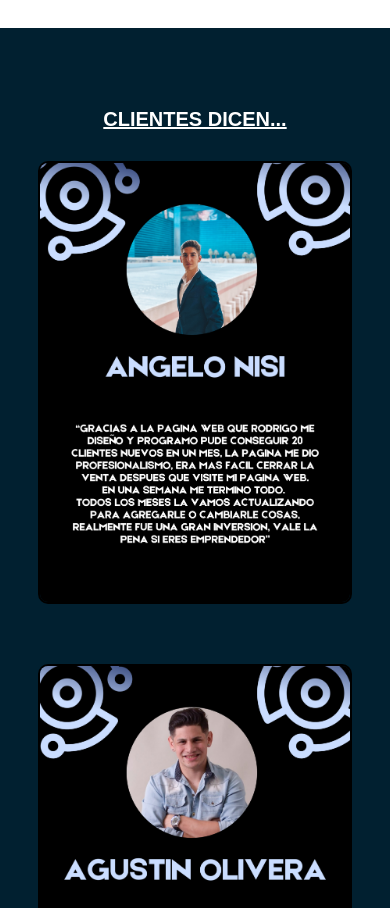
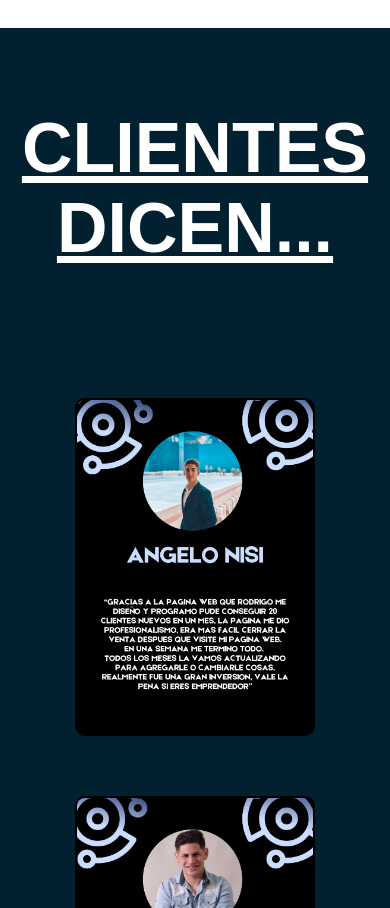
Before and after one commit to rodrigozucchini/rodrigozucchiniweb, a React (Vite) app: page / in a window 390 px wide. Shown: the part 2603-3511 px from the top of the page. Built offline with nearby package versions, Linux system fonts and the light colour scheme.

Commit message:
cambios en el index y testimonios

```diff
--- a/index.html
+++ b/index.html
@@ -4,7 +4,7 @@
     <meta charset="UTF-8" />
     <link rel="icon" type="image/svg+xml" href="./src/assets/code.png" />
     <meta name="viewport" content="width=device-width, initial-scale=1.0" />
-    <title>Rodrigo Zucchini</title>
+    <title>Bienvenido a mi web</title>
   </head>
   <body>
     <div id="root"></div>
--- a/src/profile/Testimonio.css
+++ b/src/profile/Testimonio.css
@@ -32,7 +32,7 @@
 
 .card-testimonio {
     display: flex;
-    width: 100%;
+    width: 80%;
     height: auto;
     align-items: center;
     justify-content: space-evenly;
@@ -60,7 +60,9 @@
 
 }
 
-@media only screen and (max-width: 1400px) {
+
+
+@media only screen and (max-width: 900px) {
 
     .back-testimonio {
         padding-top: 80px;
@@ -94,19 +96,5 @@
         border-radius: 10px;
     }
 
-}
-
-@media only screen and (max-width: 900px) {
-
-    .title-testimonio {
-        font-size: 20px;
-        padding-bottom: 10px;
-        margin: 0;
-        padding: 0;
-    }
-
-    .img-testimonio {
-        width: 85%;
-    }
 
 }
```
